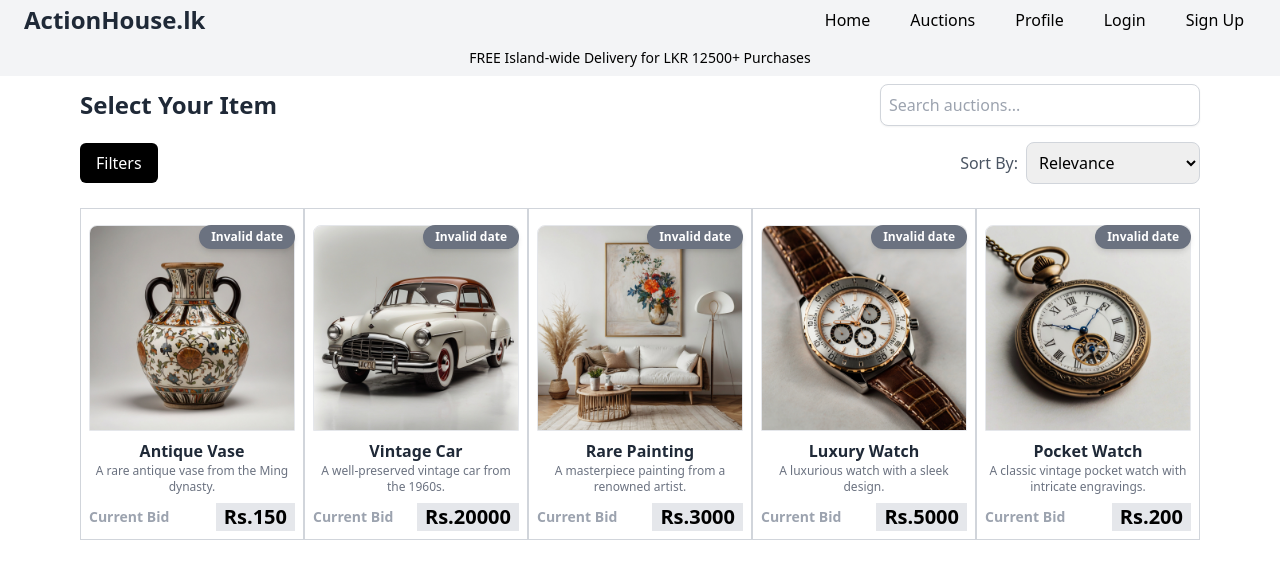
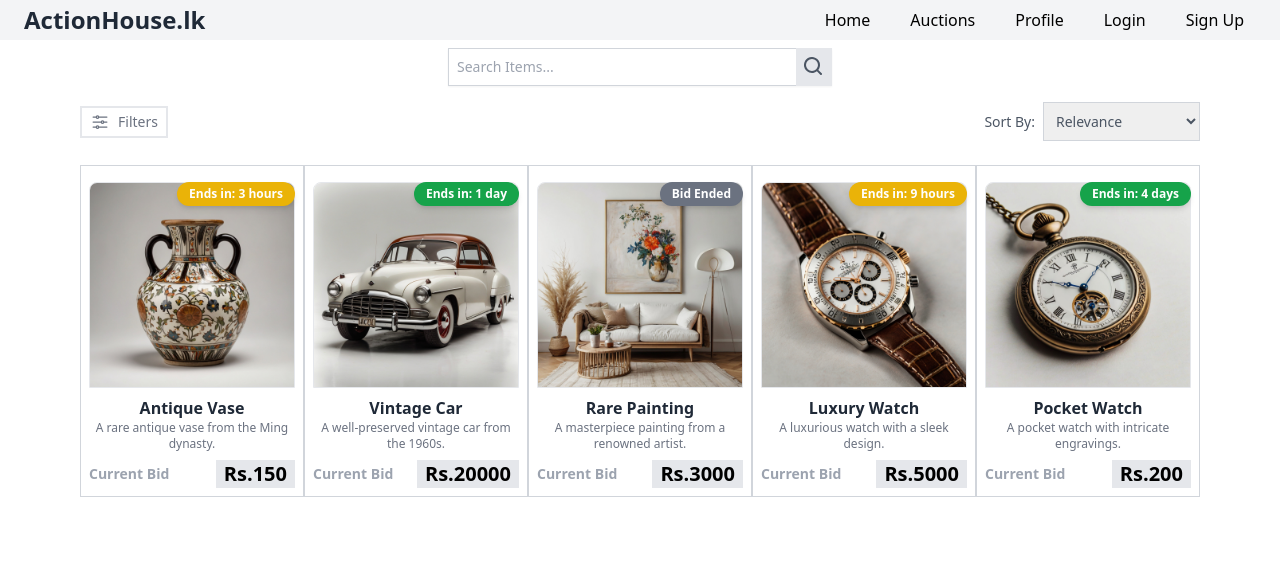
Before and after one commit to sameerajayakodi/Auction_System, a React (Create React App) app in the folder AuctionHouse/auction-management-frontend/: page /auctions in a window 1280 px wide. Shown: the top 578 px of the page. Built offline with nearby package versions, Linux system fonts and the light colour scheme.

Commit message:
Update AuctionListing.js

```diff
--- a/AuctionHouse/auction-management-frontend/src/AuctionListing.js
+++ b/AuctionHouse/auction-management-frontend/src/AuctionListing.js
@@ -1,7 +1,8 @@
+import { AdjustmentsHorizontalIcon } from "@heroicons/react/24/outline";
 import React, { useEffect, useState } from "react";
 import { Link } from "react-router-dom";
 import AuctionCard from "./AuctionCard";
-import FilterSidebar from "./FilterSidebar"; // Import the FilterSidebar component
+import FilterSidebar from "./FilterSidebar";
 import pocketWatch from "./images/1 (1).jpg";
 import watch from "./images/1 (3).jpg";
 import painting from "./images/1 (4).jpg";
@@ -30,7 +31,7 @@ const AuctionListing = () => {
         description: "A rare antique vase from the Ming dynasty.",
         currentBid: 150,
         image: antiqueVase,
-        endDate: "2 hours",
+        endDate: "2024-09-17T09:00:00Z",
         category: "Antiques",
         status: "On sale",
       },
@@ -40,7 +41,7 @@ const AuctionListing = () => {
         description: "A well-preserved vintage car from the 1960s.",
         currentBid: 20000,
         image: car,
-        endDate: "1 day",
+        endDate: "2024-09-18T14:00:00Z",
         category: "Vehicles",
         status: "Ending soon",
       },
@@ -50,7 +51,7 @@ const AuctionListing = () => {
         description: "A masterpiece painting from a renowned artist.",
         currentBid: 3000,
         image: painting,
-        endDate: "3 days",
+        endDate: "2024-09-16T13:00:00Z",
         category: "Art",
         status: "On sale",
       },
@@ -60,18 +61,17 @@ const AuctionListing = () => {
         description: "A luxurious watch with a sleek design.",
         currentBid: 5000,
         image: watch,
-        endDate: "5 hours",
+        endDate: "2024-09-17T15:00:00Z",
         category: "Accessories",
         status: "Ending soon",
       },
       {
         id: 5,
         title: "Pocket Watch",
-        description:
-          "A classic vintage pocket watch with intricate engravings.",
+        description: "A pocket watch with intricate engravings.",
         currentBid: 200,
         image: pocketWatch,
-        endDate: "3 hours",
+        endDate: "2024-09-21T14:00:00Z",
         category: "Accessories",
         status: "On sale",
       },
@@ -114,21 +114,33 @@ const AuctionListing = () => {
   return (
     <div>
       {/* Top Bar */}
-      <div className="py-2 text-sm text-center bg-gray-100">
-        FREE Island-wide Delivery for LKR 12500+ Purchases
-      </div>
+
       <div className="container mx-auto lg:px-20 sm:px-6">
         {/* Header */}
-        <div className="flex items-center justify-between py-2">
-          <h1 className="text-2xl font-bold text-gray-800">Select Your Item</h1>
-          <div className="relative flex items-center">
+        <div className="flex items-start justify-center py-2">
+          <div className="relative flex ">
             <input
               type="text"
-              placeholder="Search auctions..."
+              placeholder="Search Items..."
               value={filter}
               onChange={(e) => setFilter(e.target.value)}
-              className="p-2 border border-gray-300 rounded-lg shadow-sm w-80 focus:outline-none focus:ring-2 focus:ring-slate-800"
+              className="p-2 text-sm border border-gray-300 shadow-sm w-96 focus:outline-none focus:ring-2 focus:ring-slate-800"
             />
+            <span className="absolute right-0 p-2 text-gray-600 bg-gray-200 border-t border-b border-gray-200 ">
+              {/* Inline SVG for search icon */}
+              <svg
+                xmlns="http://www.w3.org/2000/svg"
+                className="w-5 h-5"
+                viewBox="0 0 20 20"
+                fill="currentColor"
+              >
+                <path
+                  fillRule="evenodd"
+                  d="M12.9 14.32a8 8 0 111.414-1.414l3.387 3.386a1 1 0 11-1.415 1.415l-3.386-3.387zM14 8a6 6 0 11-12 0 6 6 0 0112 0z"
+                  clipRule="evenodd"
+                />
+              </svg>
+            </span>
           </div>
         </div>
 
@@ -136,18 +148,19 @@ const AuctionListing = () => {
         <div className="flex items-center justify-between py-2 mb-4">
           <button
             onClick={() => setIsSidebarOpen(true)}
-            className="px-4 py-2 text-white bg-black rounded-md"
+            className="flex items-center px-2 py-1 text-sm text-gray-500 bg-transparent border-2"
           >
+            <AdjustmentsHorizontalIcon className="w-5 h-5 mr-2" />
             Filters
           </button>
           <div className="flex items-center space-x-2">
-            <span className="text-gray-600">Sort By:</span>
+            <span className="text-sm text-gray-600">Sort By:</span>
             <select
               value={sortOption}
               onChange={(e) => setSortOption(e.target.value)}
-              className="p-2 border border-gray-300 rounded-lg focus:ring-2 focus:ring-orange-400"
+              className="p-2 text-sm text-gray-600 border border-gray-300 focus:ring-2 focus:ring-black"
             >
-              <option value="Relevance">Relevance</option>
+              <option value="Relevance ">Relevance</option>
               <option value="Price: Low to High">Price: Low to High</option>
               <option value="Price: High to Low">Price: High to Low</option>
             </select>
```
